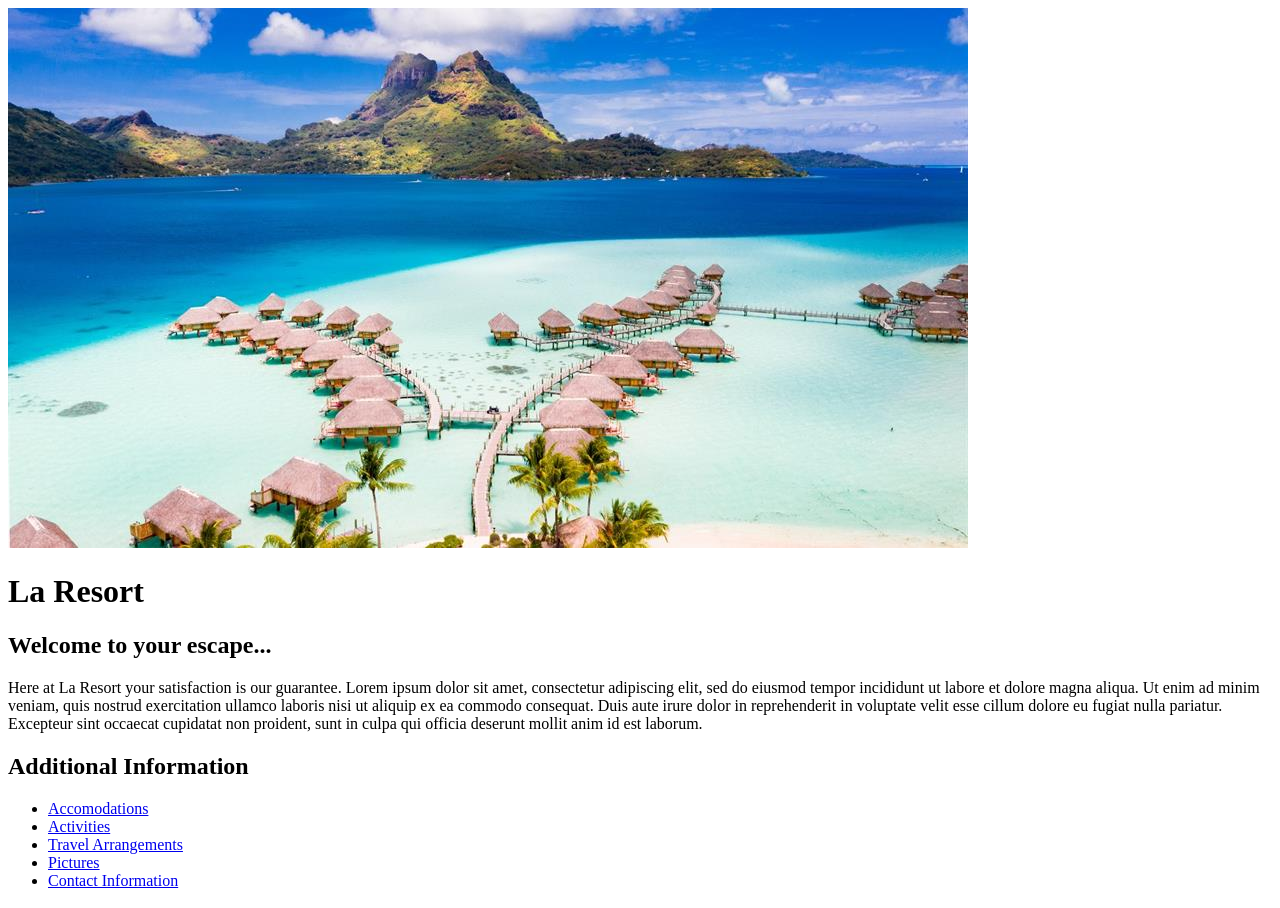
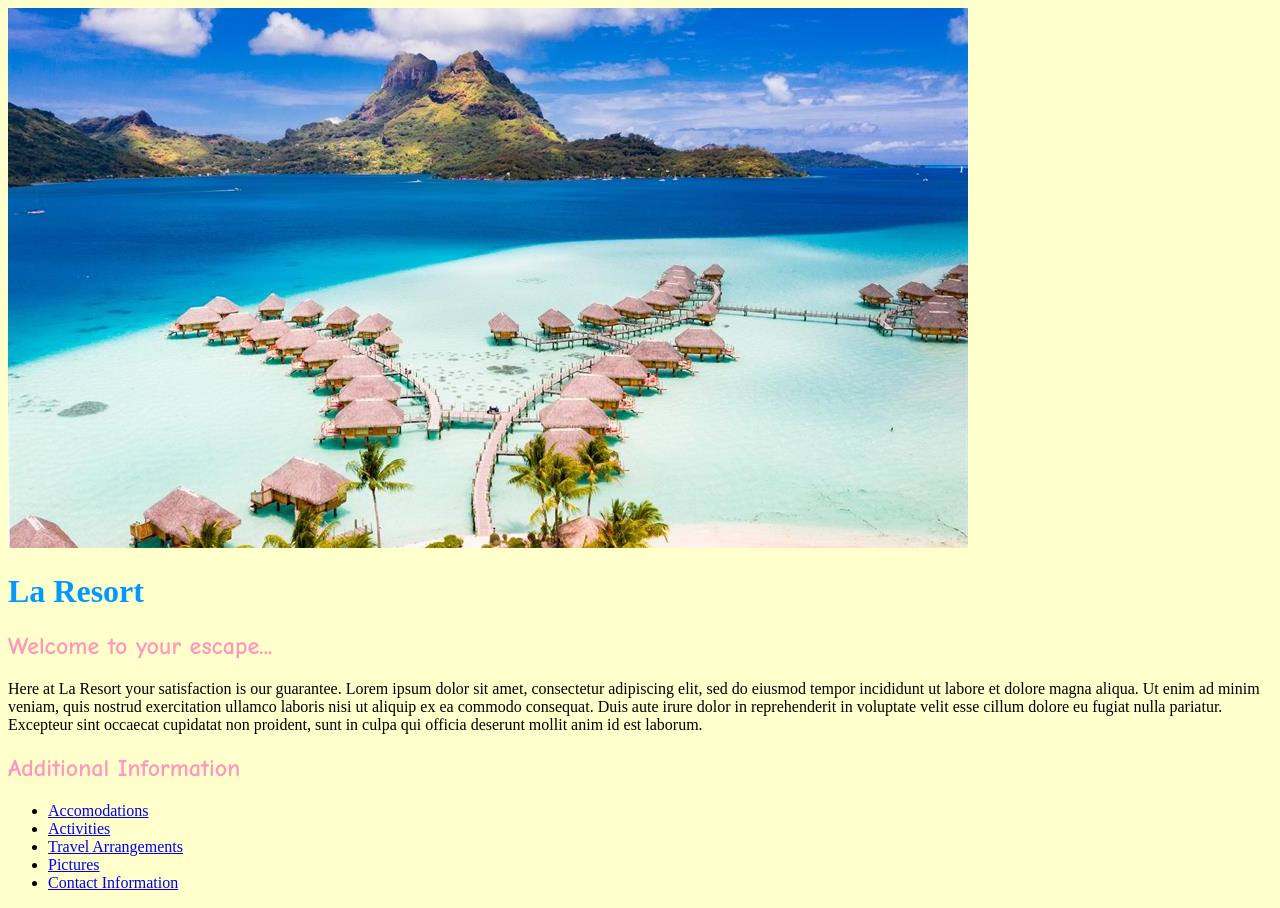
Before and after one commit to Leels/Resort, a plain HTML site: page index.html in a window 1280 px wide. Drawn offline with Linux system fonts and the light colour scheme.

Commit message:
added to family branch

```diff
--- a/css/styles.css
+++ b/css/styles.css
@@ -1,12 +1,13 @@
 body {
-
+  background-color: #ffffcc
 }
 
 h1 {
-
+  color: #0099ff
 }
 
 h2 {
-
+  color: #ff99bb;
+font-family: "Comic Sans MS"
 
 }
--- a/index.html
+++ b/index.html
@@ -2,7 +2,7 @@
 <html lang="en" dir="ltr">
   <head>
     <meta charset="utf-8">
-    <link rel="stylesheet" href="/css/styles.css">
+    <link rel="stylesheet" href="css/styles.css">
     <title>La Resort</title>
   </head>
   <body>
```
Also changed, not shown: accomodations.html (+1 -1 lines), activites.html (+1 -1 lines), contact.html (+1 -1 lines), pictures.html (+1 -1 lines), travel.html (+1 -1 lines).
